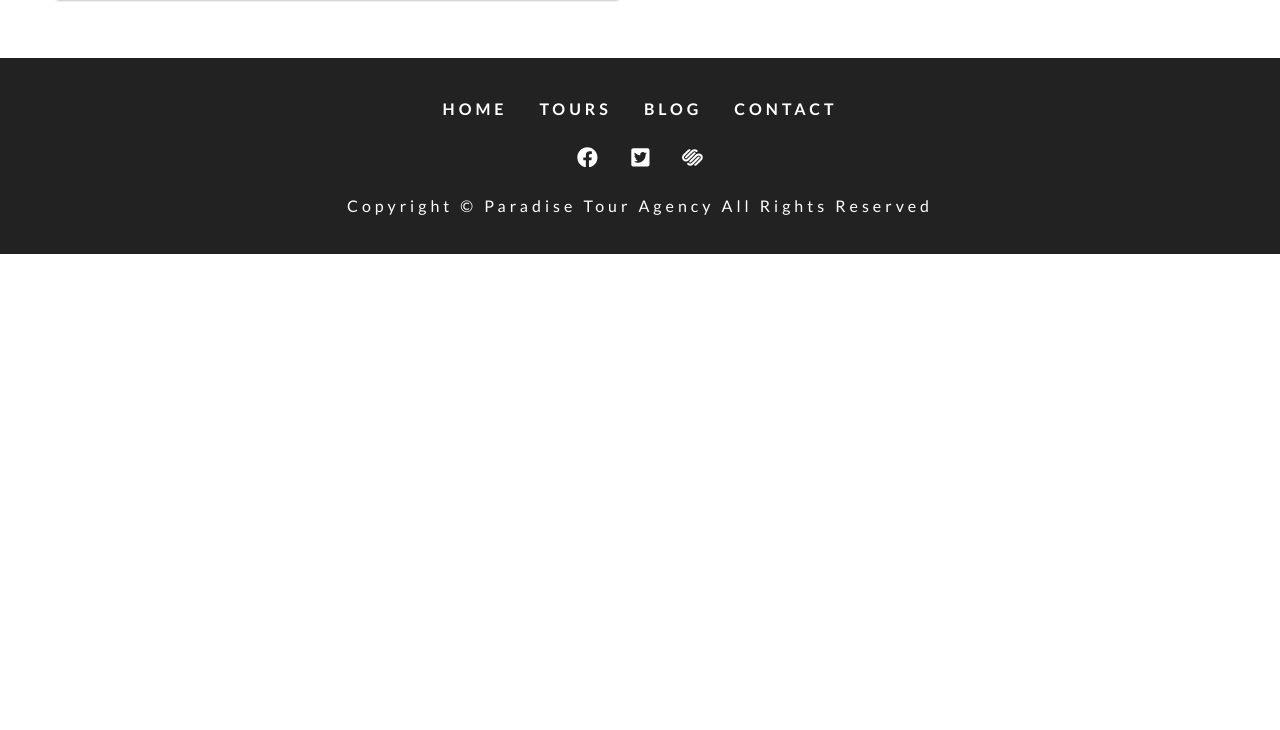
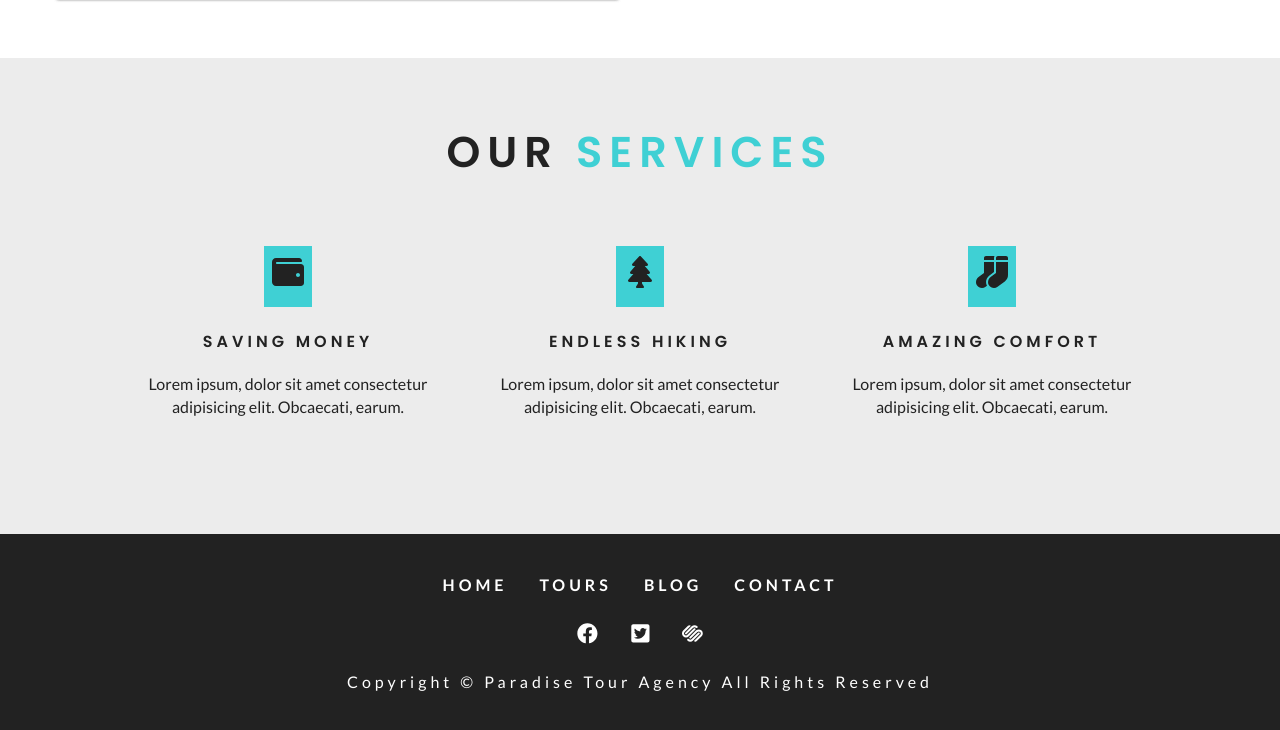
Before and after one commit to TheShahriyar/paradise-tour-gatsby, a Gatsby site: page / in a window 1280 px wide. Shown: the part 1362-2092 px from the top of the page. Before the commit the page ends 1616 px from the top, so only its background shows below. Built offline with nearby package versions, Linux system fonts and the light colour scheme; Gatsby itself is replaced by a stand-in of ours.

Commit message:
Service section added

```diff
--- /dev/null
+++ b/src/components/section/Service.jsx
@@ -0,0 +1,25 @@
+import React from "react"
+import services from "../../constant/services"
+import Title from "../Title"
+import "../../css/services.css"
+
+const Service = () => {
+  return (
+    <section className="services">
+      <Title title="Our" subtitle="Services" />
+      <div className="center">
+        {services.map((item, index) => {
+          return (
+            <article key="index" className="service">
+              <span>{item.icon}</span>
+              <h4>{item.title}</h4>
+              <p>{item.text}</p>
+            </article>
+          )
+        })}
+      </div>
+    </section>
+  )
+}
+
+export default Service
--- /dev/null
+++ b/src/constant/services.jsx
@@ -0,0 +1,23 @@
+import React from "react"
+import { FaWallet, FaTree, FaSocks } from "react-icons/fa"
+
+export default [
+  {
+    icon: <FaWallet />,
+    title: "saving money",
+    text:
+      "Lorem ipsum, dolor sit amet consectetur adipisicing elit. Obcaecati, earum. ",
+  },
+  {
+    icon: <FaTree />,
+    title: "endless hiking",
+    text:
+      "Lorem ipsum, dolor sit amet consectetur adipisicing elit. Obcaecati, earum. ",
+  },
+  {
+    icon: <FaSocks />,
+    title: "amazing comfort",
+    text:
+      "Lorem ipsum, dolor sit amet consectetur adipisicing elit. Obcaecati, earum. ",
+  },
+]
--- a/src/pages/index.js
+++ b/src/pages/index.js
@@ -4,6 +4,7 @@
 import Banner from "../components/Banner"
 import { Link } from "gatsby"
 import About from "../components/section/About"
+import Service from "../components/section/Service"
 
 export default () => (
   <Layout>
@@ -17,6 +18,7 @@
         </Link>
       </Banner>
     </SimpleHero>
-    <About></About>
+    <About />
+    <Service />
   </Layout>
 )
```
